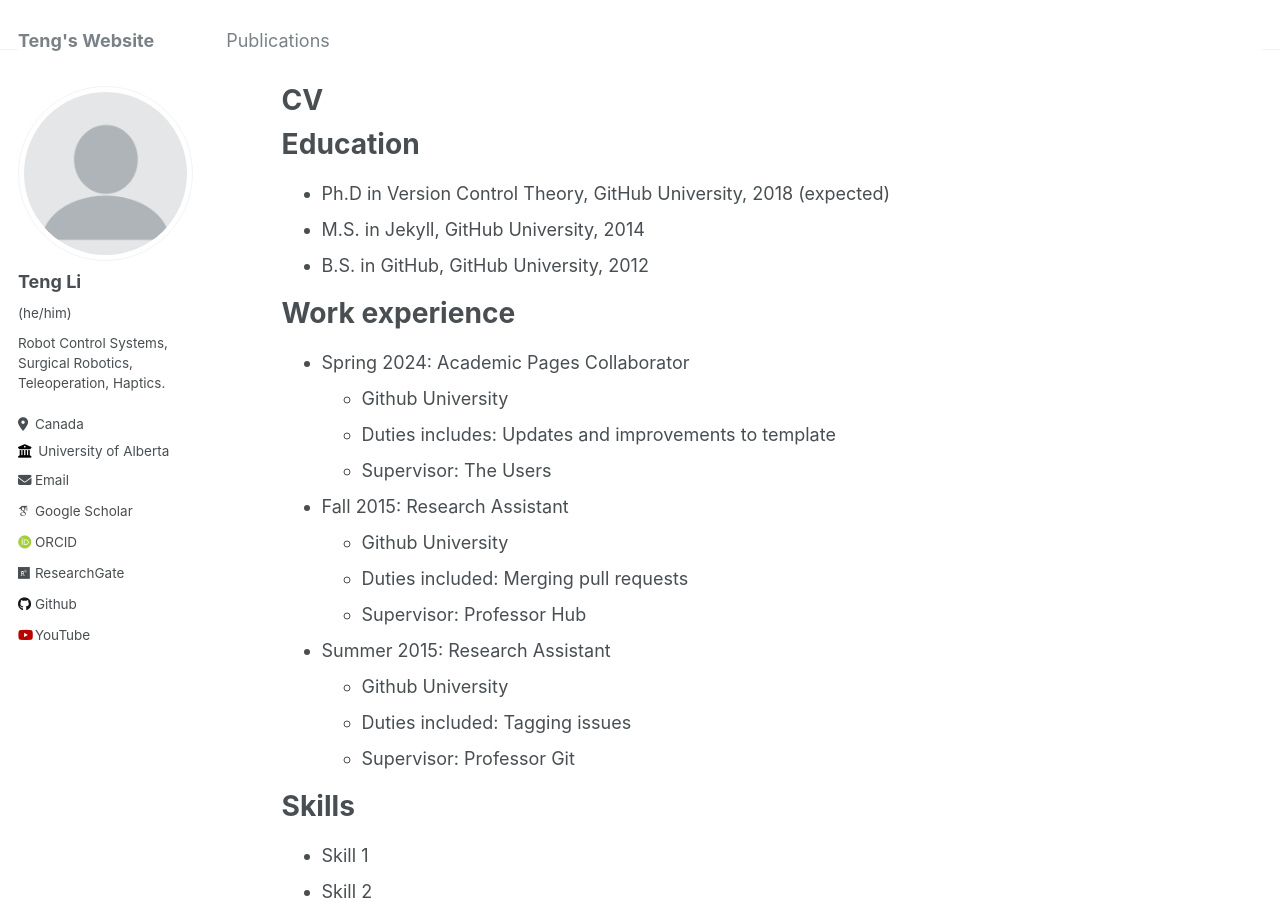
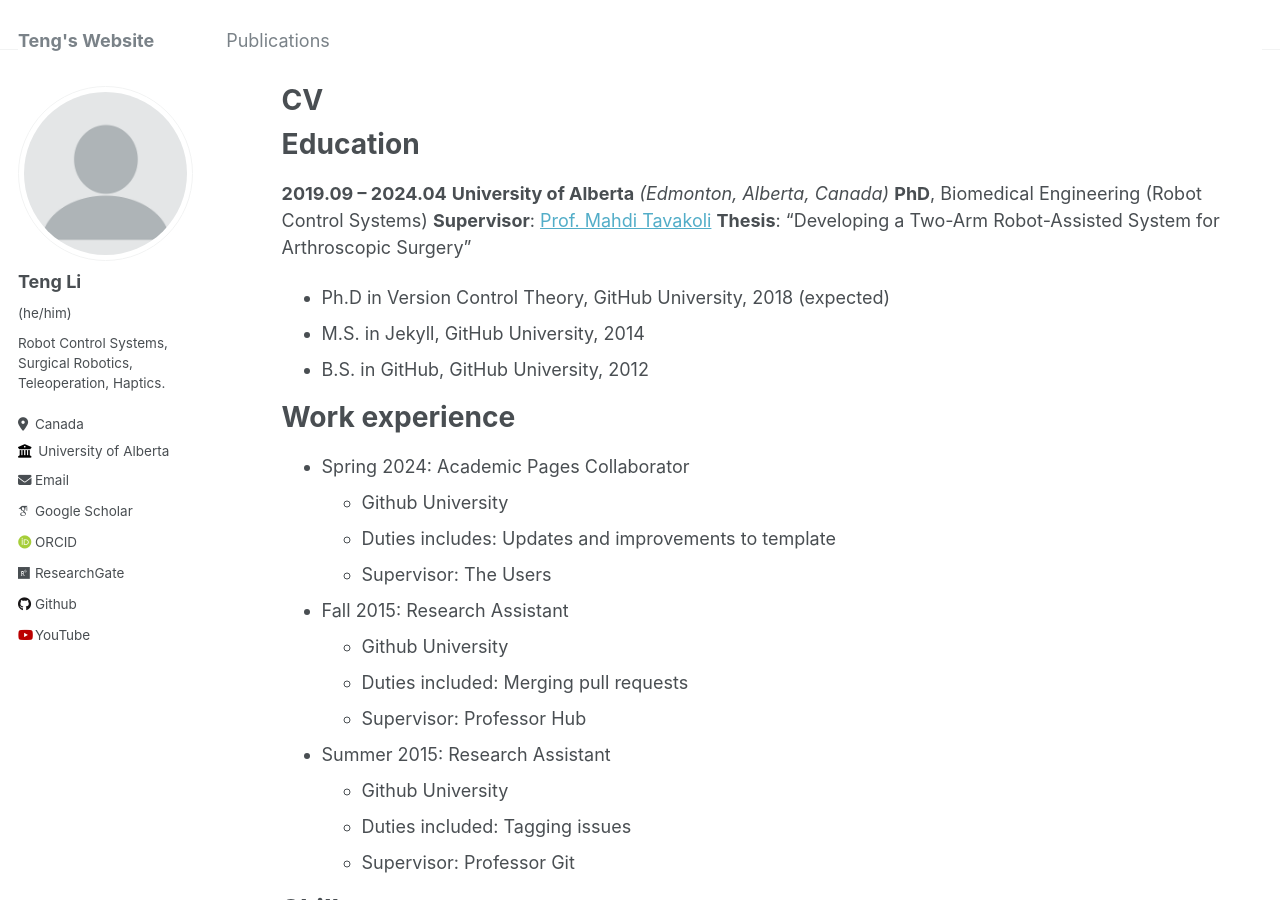
Before and after one commit to teng4/teng4.github.io, a Jekyll site: the page built from _pages/cv.md, in a window 1280 px wide and 900 px high. Built offline with Jekyll 4.4.1, drawn with Linux system fonts in a browser that asks for light colours; some web fonts are replaced.

Commit message:
Update cv.md

```diff
--- a/_pages/cv.md
+++ b/_pages/cv.md
@@ -11,6 +11,12 @@
 
 Education
 ======
+**2019.09 -- 2024.04**
+**University of Alberta** *(Edmonton, Alberta, Canada)*
+**PhD**, Biomedical Engineering (Robot Control Systems)
+**Supervisor**: [Prof. Mahdi Tavakoli](http://www.ece.ualberta.ca/~mtavakol/pmwiki/)
+**Thesis**: "Developing a Two-Arm Robot-Assisted System for Arthroscopic Surgery"
+<!-- %\href{https://youtu.be/ETY3jDpKOFw}{\scriptsize [Presentation Video]} -->
 * Ph.D in Version Control Theory, GitHub University, 2018 (expected)
 * M.S. in Jekyll, GitHub University, 2014
 * B.S. in GitHub, GitHub University, 2012
```
